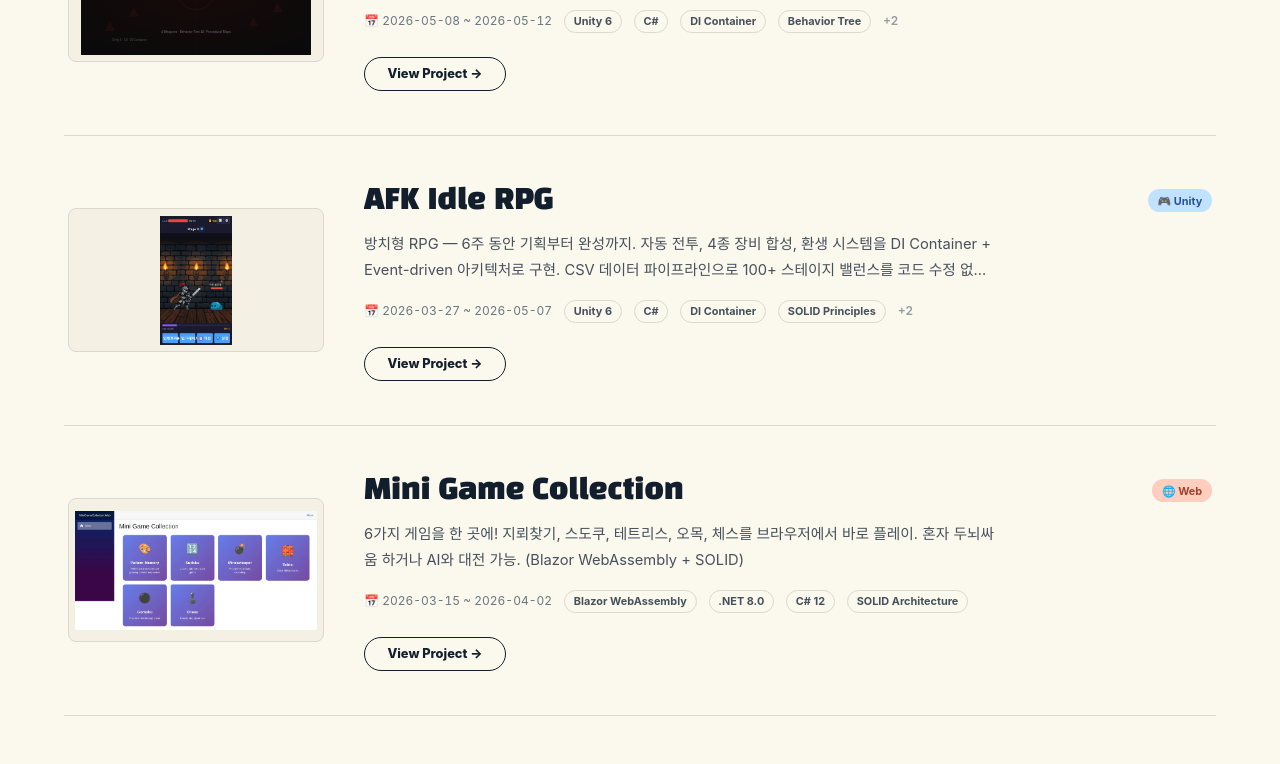
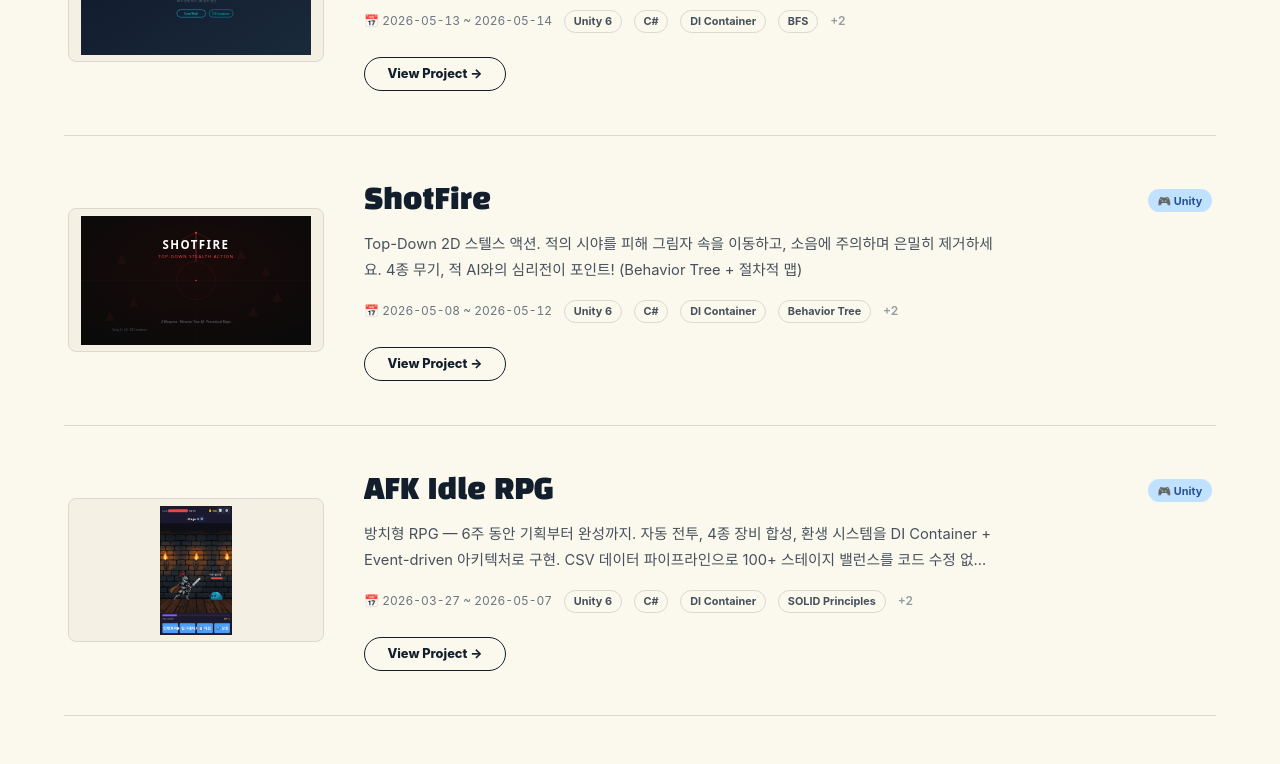
Before and after one commit to kongnamul-muchim/portfolio-site, a Next.js app: page / in a window 1280 px wide. Shown: the part 4280-5044 px from the top of the page. Built offline with nearby package versions, Linux system fonts and the light colour scheme; no server answers.

Commit message:
fix: 모든 작품 필터에 대표 작품 포함 (Unity 필터 7→10개)

```diff
--- a/src/app/page.tsx
+++ b/src/app/page.tsx
@@ -2,13 +2,12 @@
 
 import Link from 'next/link'
 import { useState } from 'react'
-import { projects, getFeaturedProjects, getOtherProjects, projectTypes } from '@/data/projects'
+import { projects, getFeaturedProjects, projectTypes } from '@/data/projects'
 import GithubActivityBadge from '@/components/GithubActivityBadge'
 
 export default function Home() {
   const featuredProjects = getFeaturedProjects()
-  const otherProjects = getOtherProjects()
-  const allProjects = [...featuredProjects, ...otherProjects]
+  const allProjects = projects
   const [activeFilter, setActiveFilter] = useState('all')
 
   const filters = [
@@ -20,9 +19,9 @@ export default function Home() {
     { value: 'wip', label: '제작중', count: allProjects.filter(p => p.type === 'wip').length },
   ]
 
-  const filteredOtherProjects = activeFilter === 'all'
-    ? otherProjects
-    : otherProjects.filter(p => p.type === activeFilter)
+  const filteredProjects = activeFilter === 'all'
+    ? allProjects
+    : allProjects.filter(p => p.type === activeFilter)
 
   return (
     <div className="portfolio-page min-h-screen">
@@ -111,11 +110,11 @@ export default function Home() {
             ))}
           </div>
           <div className="play-grid">
-            {filteredOtherProjects.map((project) => (
+            {filteredProjects.map((project) => (
               <PlayCard key={project.id} project={project} />
             ))}
           </div>
-          {filteredOtherProjects.length === 0 && (
+          {filteredProjects.length === 0 && (
             <p className="text-center py-12 text-sm" style={{ color: 'var(--color-neutral)' }}>
               이 필터에 해당하는 작품이 없습니다.
             </p>
```
